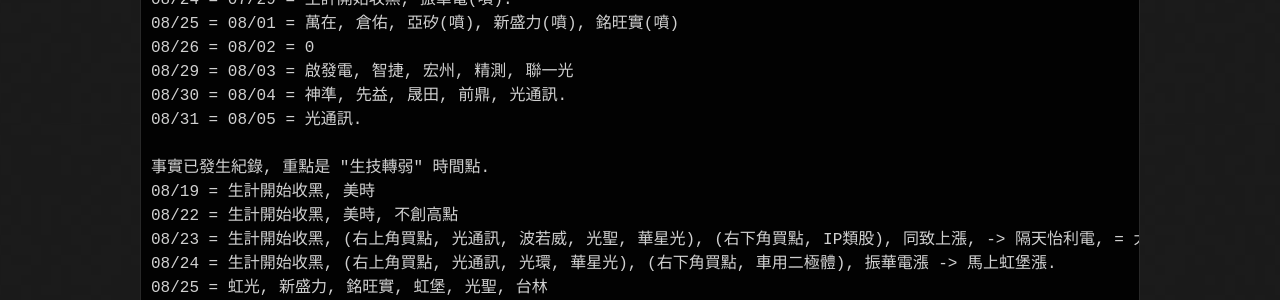
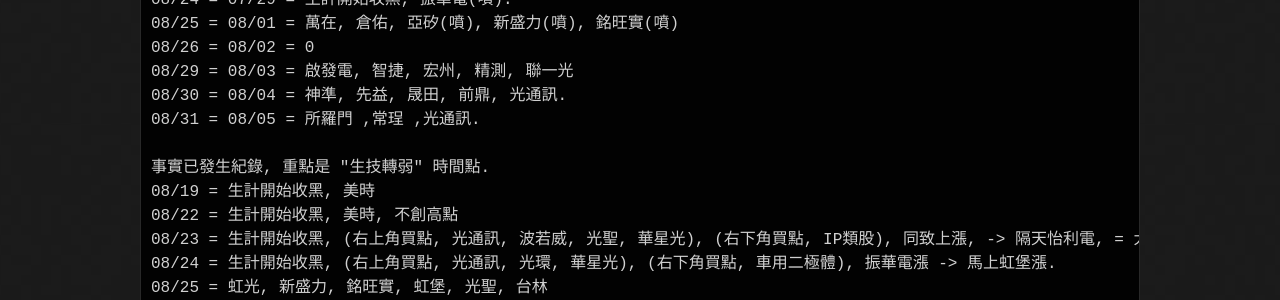
Before and after one commit to lepg5487/Stock_God, a Jekyll site: the page built from index.md, in a window 1280 px wide and 900 px high. Shown: the part 408-708 px from the top of the window. Built offline with Jekyll 4.4.1, drawn with Linux system fonts in a browser that asks for light colours; our own code applies the rules of GitHub Pages for plain Markdown files; some of the changed text lies outside the part shown.

Commit message:
Update index.md

```diff
--- a/index.md
+++ b/index.md
@@ -13,7 +13,7 @@ layout: testlayouts
 08/26 = 08/02 = 0
 08/29 = 08/03 = 啟發電, 智捷, 宏州, 精測, 聯一光
 08/30 = 08/04 = 神準, 先益, 晟田, 前鼎, 光通訊.
-08/31 = 08/05 = 光通訊.
+08/31 = 08/05 = 所羅門 ,常珵 ,光通訊.
 
 事實已發生紀錄, 重點是 "生技轉弱" 時間點.
 08/19 = 生計開始收黑, 美時
```
